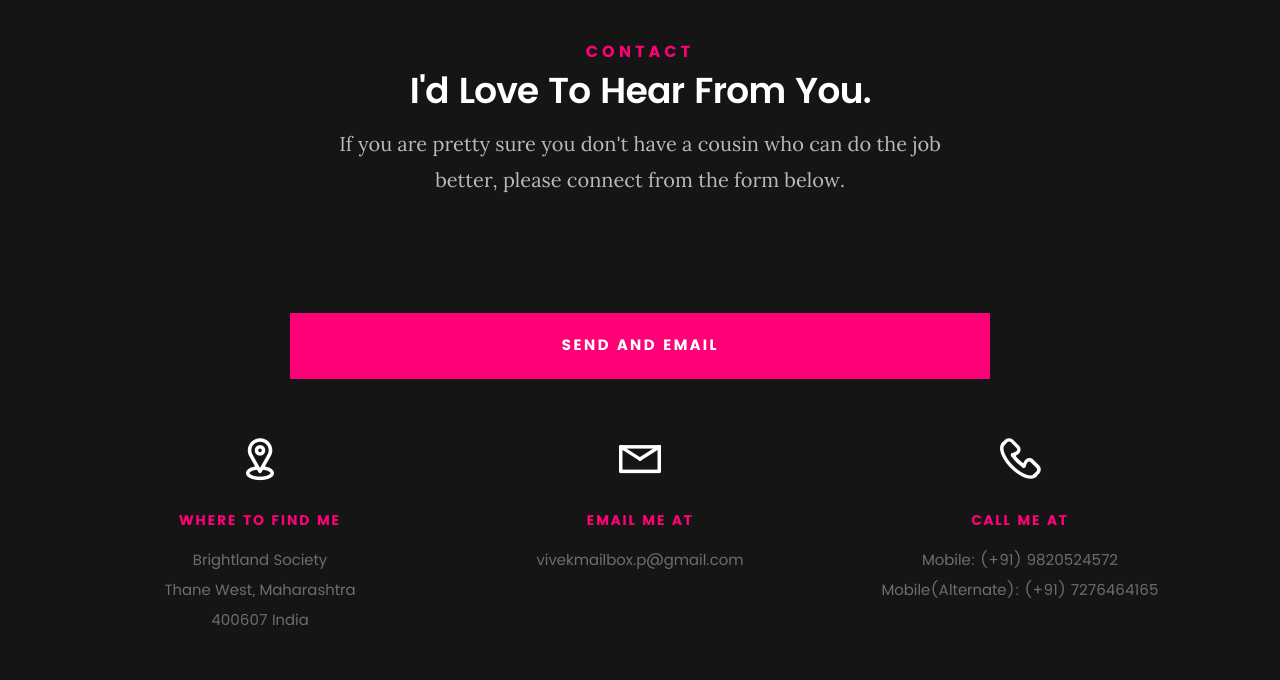
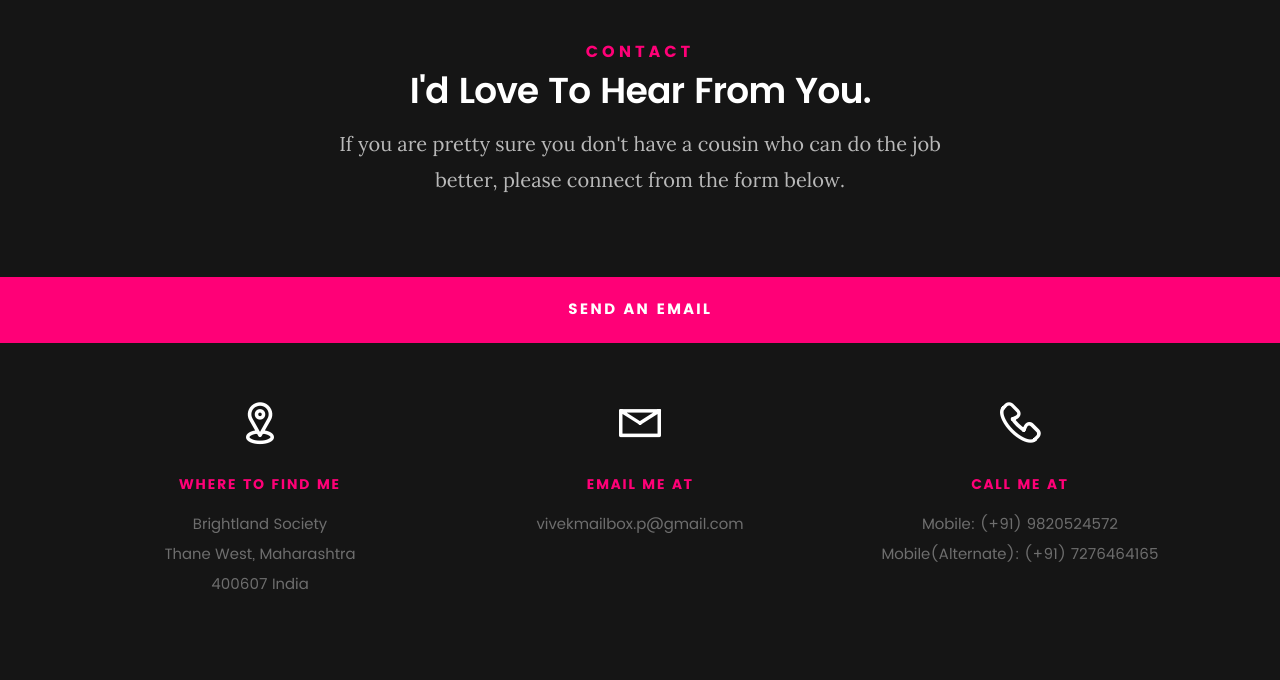
Before and after one commit to VPrsd/VPrsd.github.io, a plain HTML site: page index.html in a window 1280 px wide. Shown: the part 7065-7745 px from the top of the page. Drawn offline with Linux system fonts and the light colour scheme; files whose address does not match are found by name.

Commit message:
Update index.html

```diff
--- a/index.html
+++ b/index.html
@@ -770,7 +770,9 @@
 
    		</div>
    	</div> <!-- /section-intro -->
-
+<div class="form-field">
+				<button class="submitform" href="mailto:vivekmailbox.p@gmail.com">Send an email</button>
+			</div>
    	<div class="row contact-form">
 
    		<div class="col-twelve">
@@ -802,12 +804,9 @@
 								</div>
 							</div>
                   </div>
-
       			</fieldset>
       		</form>--> <!-- Form End -->
-			<div class="form-field">
-				<button class="submitform" href="mailto:vivekmailbox.p@gmail.com">Send and email</button>
-			</div>
+
 
             <!-- contact-warning -->
             <div id="message-warning">
```
